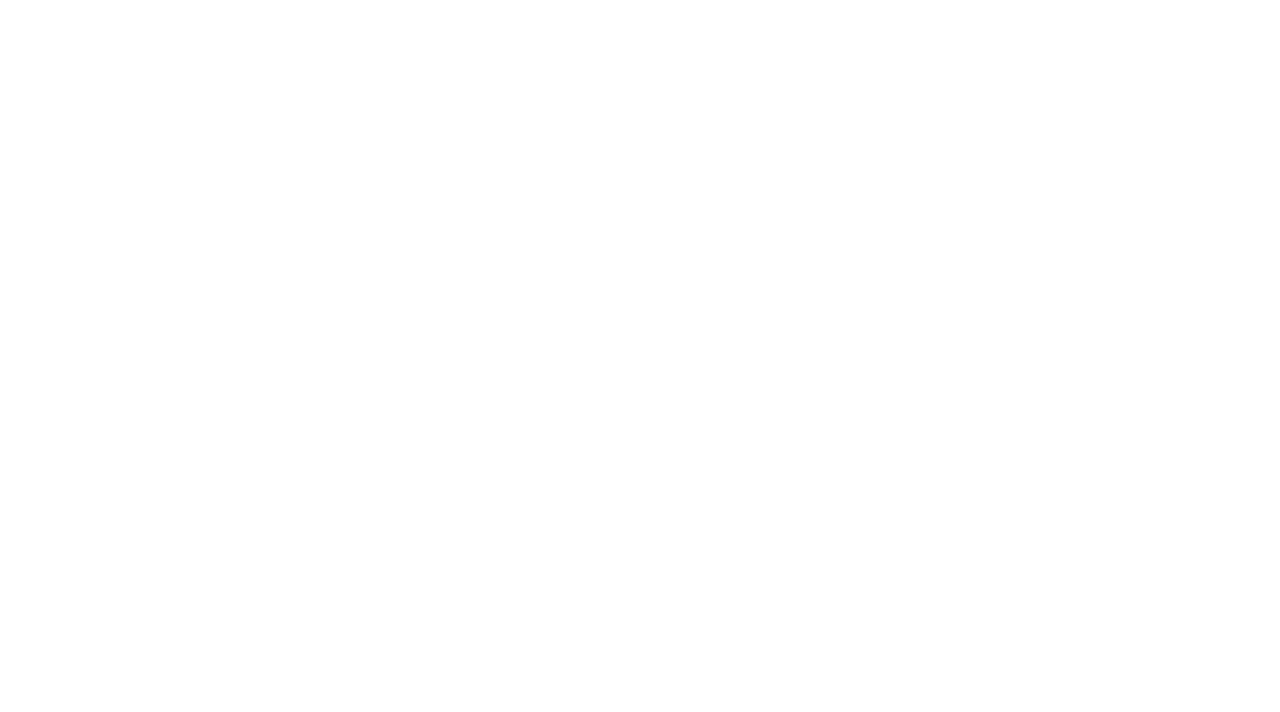
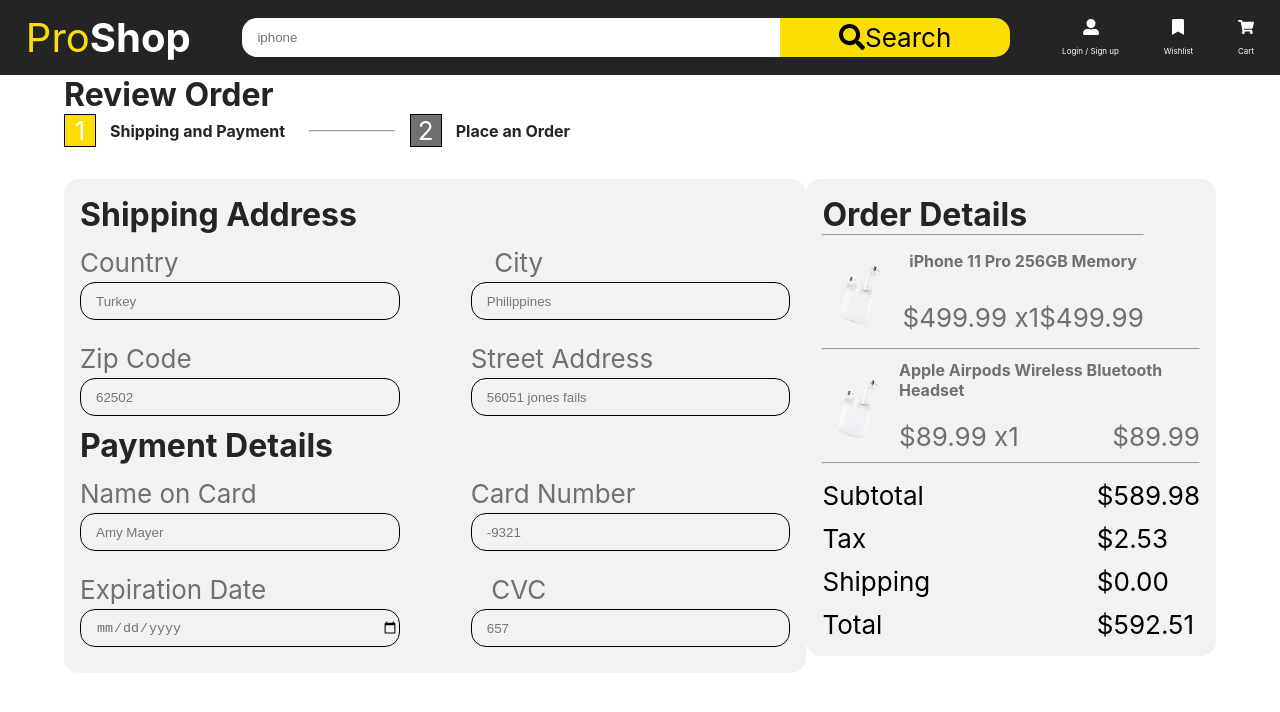
Before and after one commit to husamkamal/proshope-react, a React (Create React App) app: page /revieworder in a window 1280 px wide. Before the commit this address had no page. Shown: the top 712 px of the page. Built offline with nearby package versions, Linux system fonts and the light colour scheme.

Commit message:
revieworder

```diff
--- a/src/App.js
+++ b/src/App.js
@@ -3,6 +3,7 @@
 import Home from "./Components/Screens/Home"
 import { Routes, Route } from "react-router-dom"
 import Shopping from "./Components/Screens/Shopping";
+import ReviewOrder from "./Components/Screens/Revieworder";
 class App extends Component {
   render(){
   return (
@@ -10,6 +11,7 @@
       <Routes >
         < Route path="/" element={<Home />} />
         < Route path="/shopping" element={<Shopping />} />
+        < Route path="/revieworder" element={<ReviewOrder />} />
       </Routes>
 
     </div>
--- /dev/null
+++ b/src/Components/ReviewOrder/index.js
@@ -0,0 +1,25 @@
+import "./style.css";
+import H1 from "../H1";
+import React from "react";
+import Input from "../Input";
+const Contain = (props) => {
+  return (
+    <div className="Contain flex">
+      <H1>{props.h1}</H1>
+      <div className="addressContain flex">
+        {props.type.map((item, index) => {
+          return (
+            <Input
+              type={item}
+              placeholder={props.placeholder[index]}
+            >
+              {props.label[index]}
+            </Input>
+          );
+        })}
+      </div>
+    </div>
+  );
+};
+
+export default Contain;
--- /dev/null
+++ b/src/Components/ReviewOrder/style.css
@@ -0,0 +1,27 @@
+.Contain{
+    flex-direction: column;
+    align-items: flex-start;
+    height: 100%;
+    justify-content: space-between;
+}
+.Contain .addressContain .inputLabel{
+    width: 45%;
+    flex-direction:column-reverse ;
+    align-items: flex-start;
+}
+.Contain .addressContain .inputLabel input ,.Contain .addressContain .inputLabel label{
+    border-radius: 15px;
+    color: #707070;
+    background: none;
+}
+.Contain .addressContain .inputLabel input{
+  border: 1px solid black;
+  width: 100%;
+}
+.Contain .addressContain{
+    justify-content: space-between;
+    /* flex-direction: column; */
+    width: 100%;
+    height: 85%;
+    flex-wrap: wrap;
+}
--- /dev/null
+++ b/src/Components/Screens/Revieworder/index.js
@@ -0,0 +1,93 @@
+import React, { Component } from "react";
+import "./style.css";
+import H1 from "../../H1";
+import Contain from "../../ReviewOrder";
+import OrderCard from "../../orederCard";
+import Header from "../../Header";
+import Subtotal from "../../subtotal";
+class ReviewOrder extends Component {
+  state = {
+    contain: [
+      {
+        id: 1,
+        h1: "Shipping Address",
+        placeholder: ["Turkey", "Philippines", 62502, "56051 jones fails"],
+        label: ["Country", "City", "Zip Code", " Street Address"],
+        type: ["text", "text", "number", "address"],
+      },
+      {
+        id: 2,
+        h1: "Payment Details",
+        placeholder: ["Amy Mayer", 4716 - 4548 - 8244 - 1245, "03-25", 657],
+        label: ["Name on Card", "Card Number", "Expiration Date", "CVC"],
+        type: ["text", "number", "date", "number"],
+      },
+    ],
+    orderDetails: [
+      {
+        src: "",
+        h1: "iPhone 11 Pro 256GB Memory",
+        cost: "$499.99 x1",
+        cost2: "$499.99",
+      },{
+        src: "",
+        h1: "Apple Airpods Wireless Bluetooth Headset",
+        cost: "$89.99 x1",
+        cost2: "$89.99",
+      }
+    ],
+  };
+  render() {
+    return (
+      <main className="Review-Order flex">
+        <Header />
+        <div className=" container">
+          <section className="section-container flex">
+            <H1>Review Order</H1>
+            <div className="shipping flex">
+              <div className="payment flex">
+                <span>1</span>
+                <H1>Shipping and Payment</H1>
+              </div>
+              <hr />
+              <div className="payment2 flex">
+                <span>2</span>
+                <H1>Place an Order</H1>
+              </div>
+            </div>
+          </section>
+          <div className="details flex">
+            <section className="Address flex">
+              {this.state.contain.map((item) => {
+                console.log(item.id);
+                return (
+                  <Contain
+                    key={item.id}
+                    label={item.label}
+                    type={item.type}
+                    h1={item.h1}
+                    placeholder={item.placeholder}
+                  />
+                  );
+                })}
+            </section>
+            <section className="orderDetails flex">
+                <H1>Order Details</H1>
+
+              {this.state.orderDetails.map((item)=>{
+                return <OrderCard info={item} />
+              })}
+              <hr style={{
+                width:"100%"
+              }}/>
+                <Subtotal/>
+
+            </section>
+          </div>
+        </div>
+      </main>
+    );
+  }
+}
+
+export default ReviewOrder;
--- /dev/null
+++ b/src/Components/Screens/Revieworder/style.css
@@ -0,0 +1,74 @@
+.Review-Order{
+    height: 41rem;
+    flex-direction: column;
+}
+.Review-Order .container h1{
+    color: #242424;
+    font-size: 2rem;
+}
+.Review-Order .container{
+    height: 90%;
+    flex-direction: column;
+    align-items: flex-start;
+    width: 90%;
+}
+.section-container{
+    flex-direction: column;
+    /* align-self: flex-start; */
+    align-items: flex-start;
+
+}
+.Review-Order .container .shipping{
+    width: 50%;
+    justify-content: space-between;
+}
+.Review-Order .container .shipping hr{
+    width: 15%;
+}
+.Review-Order .container .payment h1 ,.Review-Order .container .payment2 h1{
+    font-size: 1rem;
+}
+.Review-Order .container .payment2 h1,.Review-Order .container .payment h1{
+    width: 80%;
+}
+.Review-Order .container .payment2 ,.Review-Order .container .payment {
+    width: 40%;
+    justify-content: space-between;
+}
+.Review-Order .container .payment2 span ,.Review-Order .container .payment span{
+    border: 1px solid black;
+    width: 2rem;
+    color: white;
+    text-align: center;
+}
+.Review-Order .container .payment2 span{
+    background-color: #707070;
+}
+.Review-Order .container .payment span{
+    background-color: #FCDD06;
+}
+.Address{
+    flex-direction: column;
+    height: 100%;
+    background-color: #F2F2F2;
+    padding: 1rem;
+    border-radius: 15px;
+}
+.details{
+    margin-top: 2rem;
+    align-items: flex-start;
+    height: 85%;
+    justify-content: space-between;
+}
+.orderDetails{
+    flex-direction: column;
+    align-items: flex-start;
+    padding-left: 1rem;
+    background-color: #F2F2F2;
+    padding: 1rem;
+    border-radius: 15px;
+}
+.sub{
+    width: 100%;
+    height: 10rem;
+}
--- /dev/null
+++ b/src/Components/orederCard/index.js
@@ -0,0 +1,32 @@
+import "./style.css";
+import Img from "../Img";
+import React from "react";
+import H1 from "../H1";
+import Cost from "../Cost";
+const OrderCard = (props) => {
+  {
+    console.log(props);
+  }
+  return (
+    <div>
+      <hr
+        style={{
+          width: "100%",
+        }}
+      />
+
+      <div className="orderCard flex">
+        <Img />
+        <div className="memory flex">
+          <H1>{props.info.h1}</H1>
+          <div className="costs flex">
+            <Cost>{props.info.cost}</Cost>
+            <Cost>{props.info.cost2}</Cost>
+          </div>
+        </div>
+      </div>
+    </div>
+  );
+};
+
+export default OrderCard;
--- /dev/null
+++ b/src/Components/orederCard/style.css
@@ -0,0 +1,24 @@
+.orderCard{
+    height: 100%;
+    color: #707070;
+}
+.orderCard img{
+    width: 5rem;
+    height: 5rem;
+}
+.orderCard .memory{
+    justify-content: space-around;
+    height: 7rem;
+    flex-direction: column;
+}
+.orderCard .memory .h1{
+    font-size:1rem ;
+    color: #707070;
+}
+.orderCard .memory .costs{
+    width: 100%;
+    justify-content: space-between;
+}
+.orderCard .memory .costs span {
+    color: #707070;
+}
--- /dev/null
+++ b/src/Components/subtotal/index.js
@@ -0,0 +1,23 @@
+import "./style.css"
+import React from 'react';
+
+const Subtotal = () => {
+    return (
+        <div className="subtotal flex">
+            <div className="right flex">
+                <span>Subtotal</span>
+                <span>Tax</span>
+                <span>Shipping</span>
+                <span>Total</span>
+            </div>
+            <div className="left flex">
+                <span>$589.98</span>
+                <span>$2.53</span>
+                <span>$0.00</span>
+                <span>$592.51</span>
+            </div>
+        </div>
+    );
+}
+
+export default Subtotal;
--- /dev/null
+++ b/src/Components/subtotal/style.css
@@ -0,0 +1,12 @@
+.subtotal{
+    width: 100%;
+    justify-content: space-between;
+    height: 10rem;
+    margin-top: 1rem;
+}
+.subtotal .right ,.subtotal .left{
+    flex-direction: column;
+    justify-content: space-between;
+    height: 100%;
+    align-items: flex-start;
+}
```
